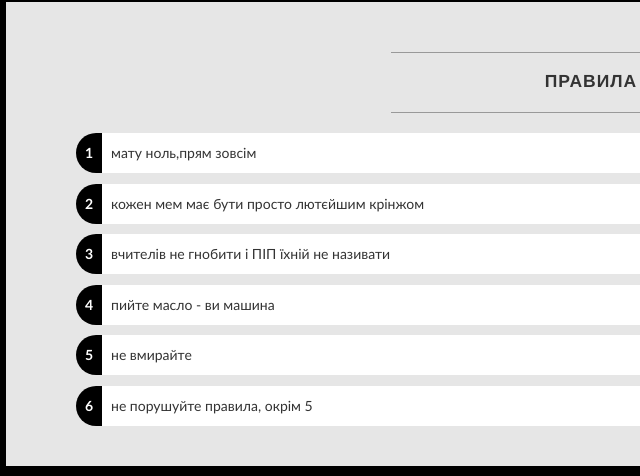
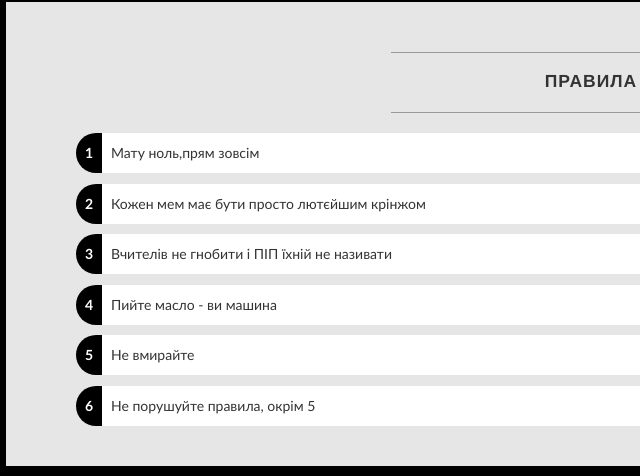
Before and after one commit to beautifulest/darkttl, a plain HTML site: page index/index.html in a window 1280 px wide. Shown: the part 1203-1679 px from the top of the page, 49-689 px from the left. Drawn offline with nearby package versions, Linux system fonts and the light colour scheme.

Commit message:
Update index.html

```diff
--- a/index/index.html
+++ b/index/index.html
@@ -1,5 +1,5 @@
 <!DOCTYPE html>
-<html lang="en">
+<html lang="ua">
 
 <head>
 
@@ -132,12 +132,12 @@
                     </h2>
                     <hr>
                     <ul class="pills">
-                        <li>мату ноль,прям зовсім</li>
-                        <li>кожен мем має бути просто лютєйшим крінжом</li>
-                        <li>вчителів не гнобити і ПІП їхній не називати</li>
-                        <li>пийте масло - ви машина</li>
-                        <li>не вмирайте</li>
-                        <li>не порушуйте правила, окрім 5</li>
+                        <li class="r1">Мату ноль,прям зовсім</li>
+                        <li class="r2">Кожен мем має бути просто лютєйшим крінжом</li>
+                        <li class="r3">Вчителів не гнобити і ПІП їхній не називати</li>
+                        <li class="r4">Пийте масло - ви машина</li>
+                        <li class="r5">Не вмирайте</li>
+                        <li class="r6">Не порушуйте правила, окрім 5</li>
                     </ul>
                 </div>
             </div>
```
